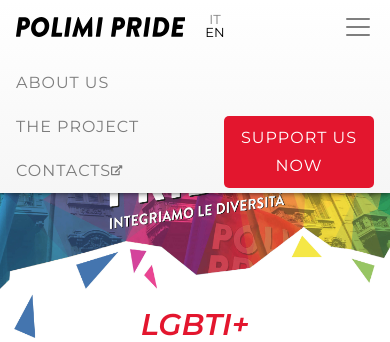
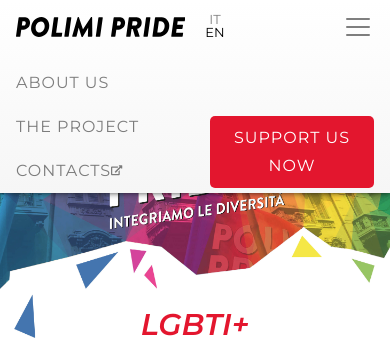
Before and after one commit to poliedro-polimi/polimipride.it, a Flask app: page / in a window 390 px wide, after a click that opens the changed part. Shown: the top 342 px of the page. Run offline with Flask 2, Linux system fonts and the light colour scheme; some libraries are stand-ins or nearby versions.

Commit message:
Fix "donate now" button width on mobile

```diff
--- a/polimipride/static/css/style.css
+++ b/polimipride/static/css/style.css
@@ -796,11 +796,15 @@ ul.navbar-nav {
 
 @media screen and (max-width: 990px) {
     .nav-important {
-        width: 150px;
+        max-width: 164px;
         text-align: center;
         position: absolute;
         bottom: 0px;
         right: 0;
+    }
+
+    li.nav-important a.nav-link {
+        padding: 8px;
     }
 }
 
```
